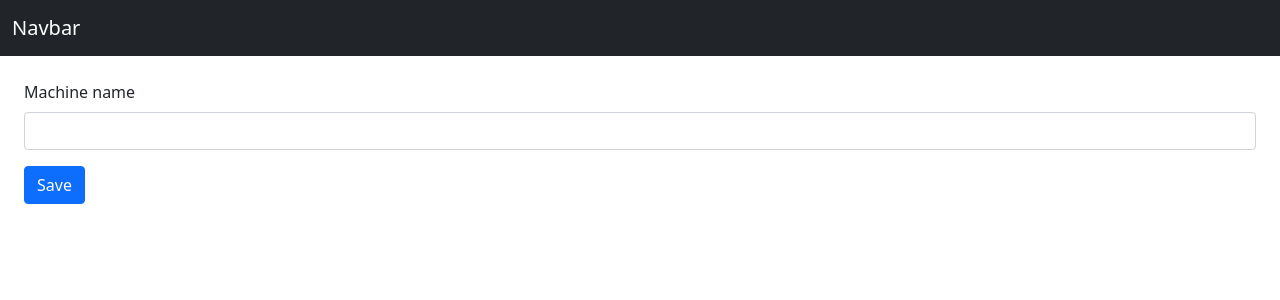
After one commit to Devmawi/django-factory, a Django app: page /machines/create/ in a window 1280 px wide. The commit adds this page. Shown: the top 300 px of the page. Run offline with Django 3.2, Linux system fonts and the light colour scheme; the visitor is signed in with stand-in values (Sample User, id 1).

Commit message:
add basic crud operations

```diff
--- a/docker-compose.yml
+++ b/docker-compose.yml
@@ -9,3 +9,5 @@ services:
     ports:
       - 8000:8000
       - 5678:5678
+    # volumes:
+      # - "./:/app"
--- a/machines/models.py
+++ b/machines/models.py
@@ -3,5 +3,5 @@ from django.db import models
 # Create your models here.
 class Machine(models.Model):
     name = models.CharField(max_length=200)
-    created_at = models.DateTimeField('created at')
+    created_at = models.DateTimeField('created at', auto_now_add=True)
     image = models.FileField('image', upload_to= './media/uploads')
--- /dev/null
+++ b/machines/templates/machines/create.html
@@ -0,0 +1,18 @@
+{% extends "base.html" %}
+
+{% block title %}Factory Machines{% endblock %}
+
+{% block content %}
+    <div class="p-4 w-100">
+        <form method="POST">
+            {% csrf_token %}
+            <div class="mb-3">
+                <label for="name" class="form-label">Machine name</label>
+                <input type="name" name="name" value="{{ machine.name }}" class="form-control" id="name">
+            </div>
+            <div>
+                <button type="submit" class="btn btn-primary">Save</button>
+            </div>
+        </form>
+    </div>
+{% endblock %}
--- a/machines/urls.py
+++ b/machines/urls.py
@@ -4,4 +4,7 @@ from . import views
 
 urlpatterns = [
     path('', views.index, name='index'),
+    path('<int:id>/', views.details, name='details'),
+    path('delete/<int:id>/', views.delete, name='delete'),
+    path('create/', views.create, name='create'),
 ]
--- a/machines/views.py
+++ b/machines/views.py
@@ -1,8 +1,9 @@
-from django.shortcuts import render
+from machines.forms import MachineForm
+from django.shortcuts import get_object_or_404, redirect, render
 from django.contrib.auth.decorators import login_required
 
 # Create your views here.
-from django.http import HttpResponse
+from django.http import HttpResponse, HttpRequest
 from . import models
 import logging
 
@@ -13,3 +14,24 @@ def index(request):
     machines = models.Machine.objects.all()
     logger.info("Machine count: {0}".format(machines.count()))
     return render(request,'machines/index.html', { "machine_list": machines})
+
+@login_required(login_url='/admin/login/')
+def details(request: HttpRequest, id:int):
+    machine = get_object_or_404(models.Machine, pk=id)
+    return render(request, 'machines/details.html', { 'machine': machine })
+
+@login_required(login_url='/admin/login/')
+def delete(request: HttpRequest, id:int):
+    machine = get_object_or_404(models.Machine, pk=id)
+    machine.delete()
+    return redirect("/machines/")
+
+@login_required(login_url='/admin/login/')
+def create(request: HttpRequest):
+    if request.method.upper() == "GET":
+        return render(request, 'machines/create.html', { 'machine': models.Machine() })
+    else:
+        machineForm = MachineForm(request.POST)
+        if machineForm.is_valid():
+            machineForm.save()
+        return redirect("/machines/")
```
Also changed, not shown: machines/forms.py (added, +7 -0 lines), machines/templates/machines/details.html (added, +15 -0 lines), machines/templates/machines/index.html (+6 -1 lines), machines/migrations/0005_alter_machine_created_at.py (added), 1 other file.
